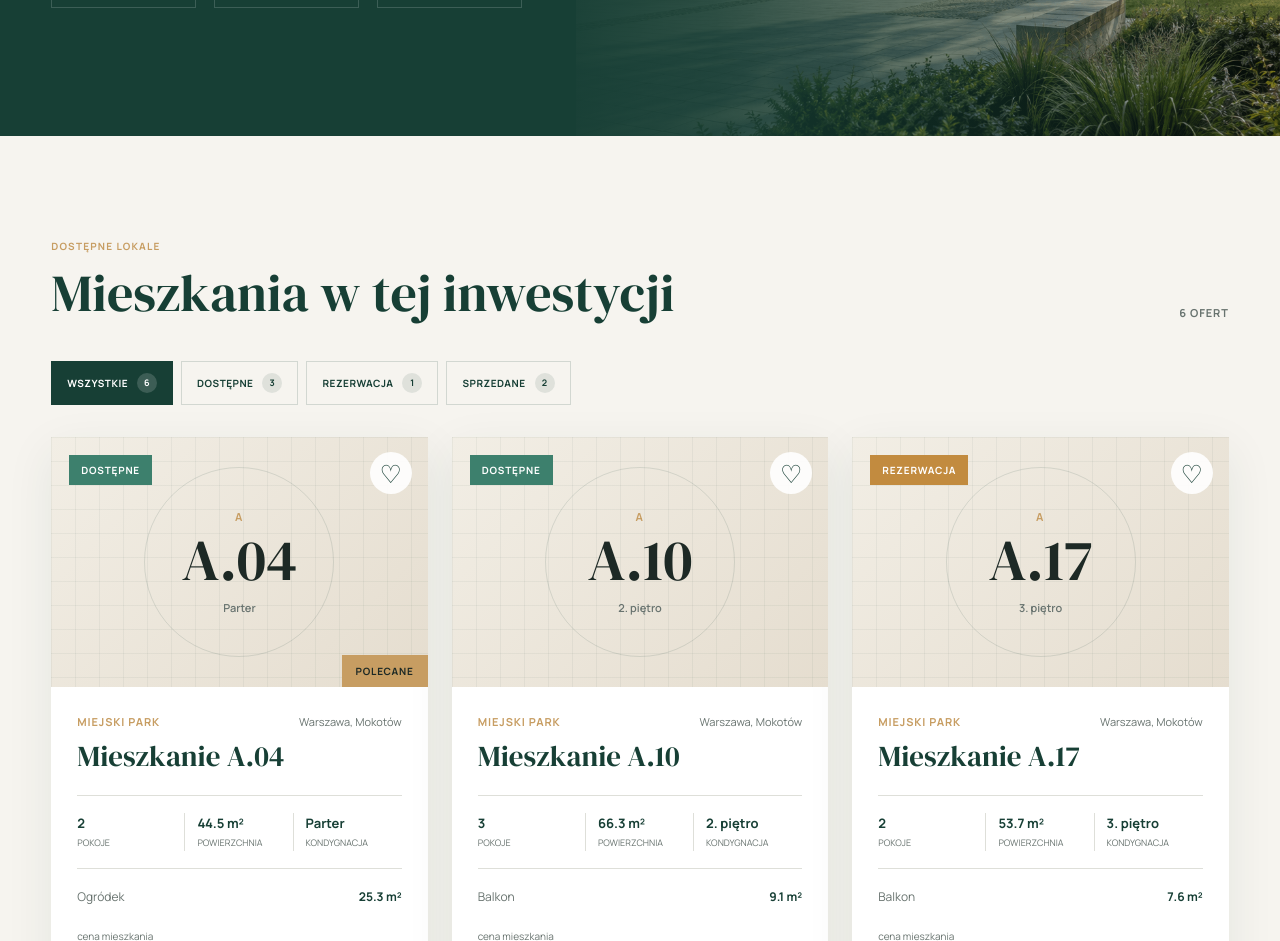
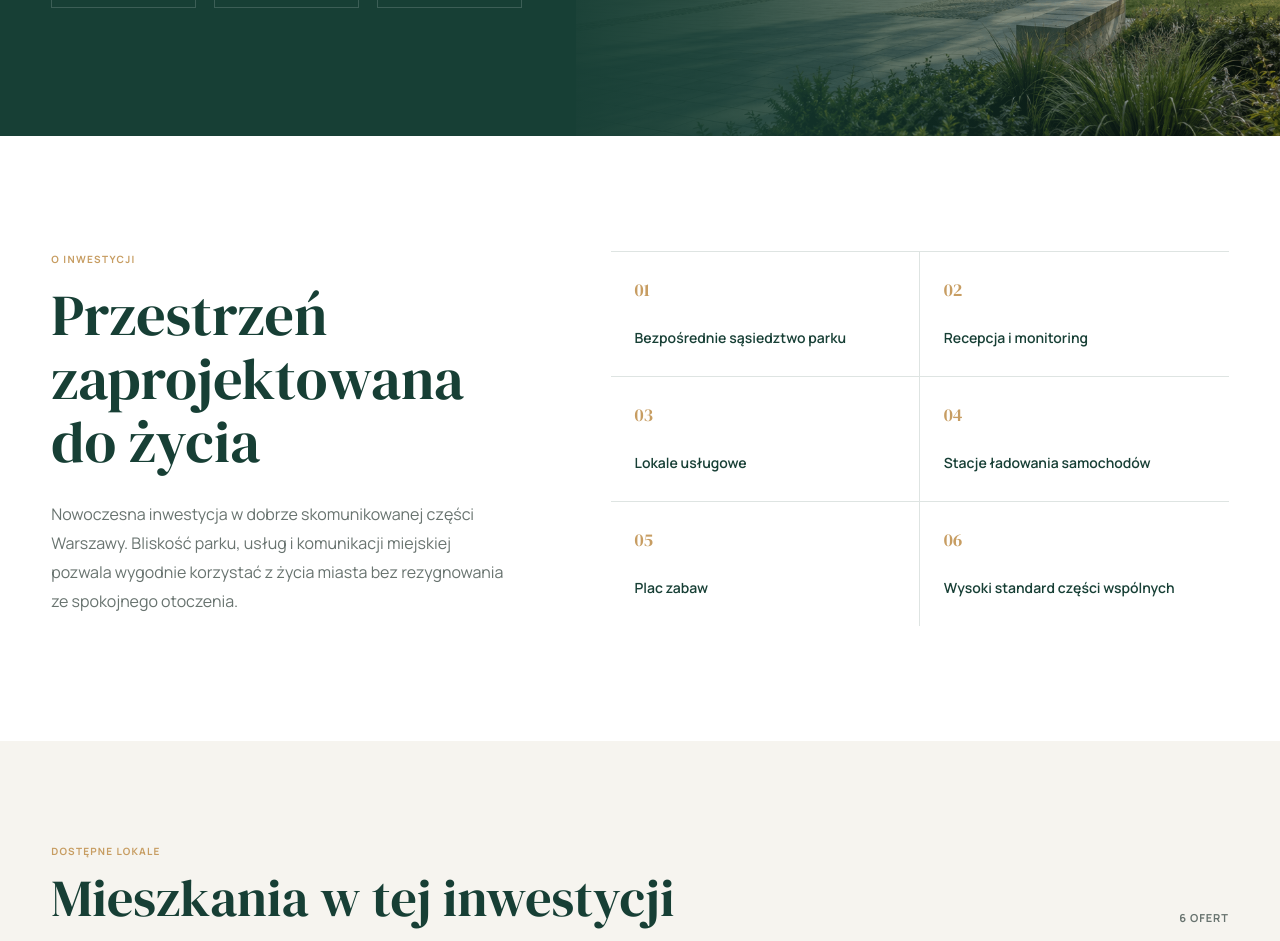
Before and after one commit to natalkakielbicka-coder/real-estate, a Vue app: page /inwestycje/miejski-park in a window 1280 px wide. Shown: the part 620-1561 px from the top of the page. Built offline with nearby package versions, Linux system fonts and the light colour scheme.

Commit message:
Add investment overview sections

```diff
--- a/src/data/investments.js
+++ b/src/data/investments.js
@@ -7,7 +7,18 @@ export const investments = [
     address: 'ul. Zielona 18',
     coordinates: [50.0953, 19.9366],
     completionDate: '2027-06-30',
-    image: '/images/investments/zielone-tarasy.png'
+    image: '/images/investments/zielone-tarasy.png',
+    description:
+      'Kameralne osiedle stworzone z myślą o osobach, które chcą łączyć wygodę miasta z bliskością natury. Duże przeszklenia, zielone tarasy i starannie zaprojektowane części wspólne tworzą komfortową przestrzeń do życia.',
+
+    features: [
+      'Zielone tarasy i balkony',
+      'Podziemny parking',
+      'Strefa rekreacyjna',
+      'Rowerownia',
+      'Monitoring osiedla',
+      'Energooszczędne rozwiązania'
+    ]
   },
   {
     id: 'miejski-park',
@@ -17,7 +28,18 @@ export const investments = [
     address: 'ul. Parkowa 7',
     coordinates: [52.2058, 21.0268],
     completionDate: '2028-03-31',
-    image: '/images/investments/miejski-park.png'
+    image: '/images/investments/miejski-park.png',
+    description:
+      'Nowoczesna inwestycja w dobrze skomunikowanej części Warszawy. Bliskość parku, usług i komunikacji miejskiej pozwala wygodnie korzystać z życia miasta bez rezygnowania ze spokojnego otoczenia.',
+
+    features: [
+      'Bezpośrednie sąsiedztwo parku',
+      'Recepcja i monitoring',
+      'Lokale usługowe',
+      'Stacje ładowania samochodów',
+      'Plac zabaw',
+      'Wysoki standard części wspólnych'
+    ]
   },
   {
     id: 'nad-odra',
@@ -27,6 +49,17 @@ export const investments = [
     address: 'ul. Nadbrzeżna 12',
     coordinates: [51.1252, 17.0364],
     completionDate: '2027-12-31',
-    image: '/images/investments/nad-odra.png'
+    image: '/images/investments/nad-odra.png',
+    description:
+      'Nadrzeczna inwestycja łącząca nowoczesną architekturę z wyjątkowym położeniem. Mieszkańcy zyskują dostęp do promenady, terenów zielonych i atrakcji centrum Wrocławia.',
+
+    features: [
+      'Widok na Odrę',
+      'Nadrzeczna promenada',
+      'Tarasy i loggie',
+      'Garaż podziemny',
+      'Strefa dla mieszkańców',
+      'Bliskość centrum'
+    ]
   }
 ]
--- a/src/views/InvestmentDetailsView.vue
+++ b/src/views/InvestmentDetailsView.vue
@@ -106,6 +106,37 @@ const displayedApartments = computed(() => {
       <h1>Nie znaleziono inwestycji</h1>
 
       <RouterLink to="/inwestycje"> Wróć do inwestycji </RouterLink>
+    </section>
+
+    <section
+      v-if="investment"
+      class="investment-details__about"
+    >
+      <div class="investment-details__about-layout container">
+        <div class="investment-details__about-content">
+          <p class="investment-details__eyebrow">O inwestycji</p>
+
+          <h2>Przestrzeń zaprojektowana do życia</h2>
+
+          <p class="investment-details__description">
+            {{ investment.description }}
+          </p>
+        </div>
+
+        <div class="investment-details__features">
+          <div
+            v-for="(feature, index) in investment.features"
+            :key="feature"
+            class="investment-details__feature"
+          >
+            <span>
+              {{ String(index + 1).padStart(2, '0') }}
+            </span>
+
+            <strong>{{ feature }}</strong>
+          </div>
+        </div>
+      </div>
     </section>
 
     <section
@@ -371,6 +402,69 @@ const displayedApartments = computed(() => {
   background-color: var(--color-surface);
 }
 
+.investment-details__about {
+  padding-block: clamp(70px, 9vw, 120px);
+  background-color: var(--color-surface);
+}
+
+.investment-details__about-layout {
+  display: grid;
+  grid-template-columns: minmax(0, 0.85fr) minmax(0, 1.15fr);
+  align-items: start;
+  gap: clamp(50px, 8vw, 110px);
+}
+
+.investment-details__eyebrow {
+  margin-bottom: 16px;
+  color: var(--color-accent);
+  font-size: 10px;
+  font-weight: 700;
+  letter-spacing: 0.13em;
+  text-transform: uppercase;
+}
+
+.investment-details__about h2 {
+  margin-bottom: 26px;
+  font-size: clamp(38px, 5vw, 58px);
+}
+
+.investment-details__description {
+  max-width: 560px;
+  margin-bottom: 0;
+  color: var(--color-text-muted);
+  font-size: 16px;
+  line-height: 1.8;
+}
+
+.investment-details__features {
+  display: grid;
+  grid-template-columns: repeat(2, minmax(0, 1fr));
+}
+
+.investment-details__feature {
+  min-height: 125px;
+  padding: 24px;
+  border-top: 1px solid rgba(23, 63, 53, 0.14);
+}
+
+.investment-details__feature:nth-child(odd) {
+  border-right: 1px solid rgba(23, 63, 53, 0.14);
+}
+
+.investment-details__feature span {
+  display: block;
+  margin-bottom: 20px;
+  color: var(--color-accent);
+  font-family: var(--font-heading);
+  font-size: 18px;
+}
+
+.investment-details__feature strong {
+  color: var(--color-primary);
+  font-size: 14px;
+  font-weight: 600;
+}
+
 @media (max-width: 991px) {
   .investment-details__hero-image {
     width: 100%;
@@ -383,6 +477,10 @@ const displayedApartments = computed(() => {
       rgba(23, 63, 53, 0.8) 65%,
       rgba(23, 63, 53, 0.5) 100%
     );
+  }
+
+  .investment-details__about-layout {
+    grid-template-columns: 1fr;
   }
 }
 
@@ -432,5 +530,18 @@ const displayedApartments = computed(() => {
   .investment-details__filters button {
     justify-content: space-between;
   }
+
+  .investment-details__features {
+    grid-template-columns: 1fr;
+  }
+
+  .investment-details__feature:nth-child(odd) {
+    border-right: 0;
+  }
+
+  .investment-details__feature {
+    min-height: auto;
+    padding-inline: 0;
+  }
 }
 </style>
```
